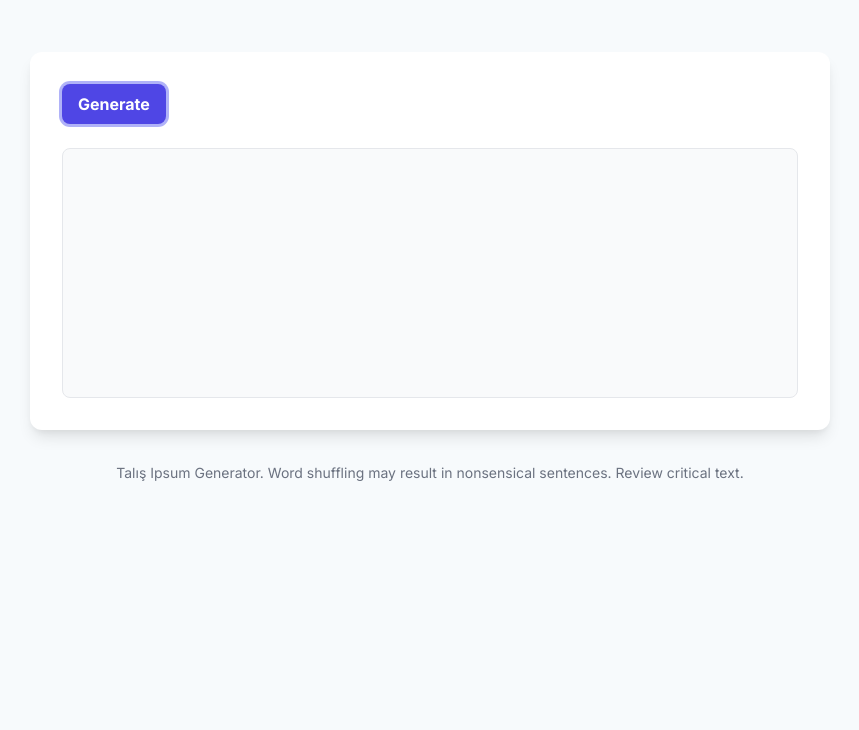
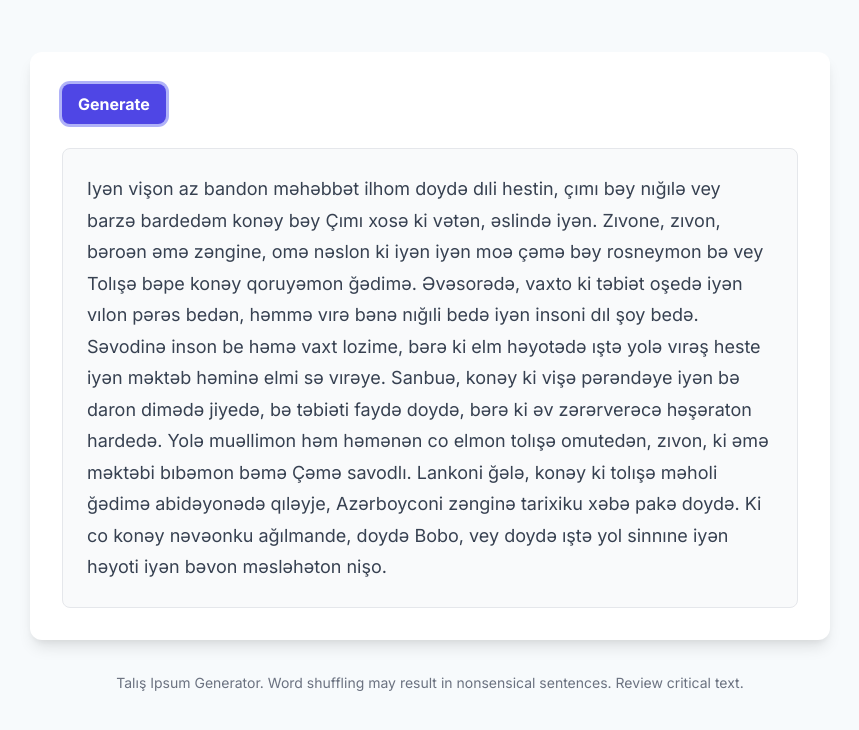
Before and after one commit to talyshipsum/talyshipsum.github.io, a website: page index.html in a window 1280 px wide. Shown: the whole page, without its empty margins (210-1069 px from the left). Drawn offline with nearby package versions, Linux system fonts and the light colour scheme.

Commit message:
Update index.html
added real sentences

```diff
--- a/index.html
+++ b/index.html
@@ -269,22 +269,35 @@
         document.addEventListener('DOMContentLoaded', function () {
             var generator = new TalyshCuratedText();
             var wordContainer = document.getElementById("word-container-id");
-            var generateButton = document.querySelector(".generate-button");
+            var generateButton = document.querySelector(".generate-button"); // Assuming you still have this button for subsequent generations
 
             function displayGeneratedText() {
-                wordContainer.innerHTML = generator.generate();
+                // Ensure generator is available (it should be due to scope)
+                if (generator && wordContainer) {
+                    wordContainer.innerHTML = generator.generate();
+                } else {
+                    console.error("Generator or wordContainer not initialized properly.");
+                }
             }
 
-            generateButton.addEventListener("click", displayGeneratedText);
+            // Call it once on page load
+            displayGeneratedText();
 
+            // Event listener for the button for subsequent generations
+            if (generateButton) { // Check if button exists, in case you decide to remove it later
+                generateButton.addEventListener("click", displayGeneratedText);
+            }
+
+            // Event listener for Enter key press
             document.body.addEventListener("keypress", function (event) {
                 if (event.key === 'Enter' || event.keyCode === 13) {
-                    event.preventDefault();
-                    displayGeneratedText();
+                    // Prevent default action only if it's not an input field that needs Enter key
+                    if (document.activeElement.tagName !== 'INPUT' && document.activeElement.tagName !== 'TEXTAREA') {
+                        event.preventDefault();
+                        displayGeneratedText();
+                    }
                 }
             });
-            // Optionally display initial text
-            // displayGeneratedText();
         });
     </script>
 </body>
```
